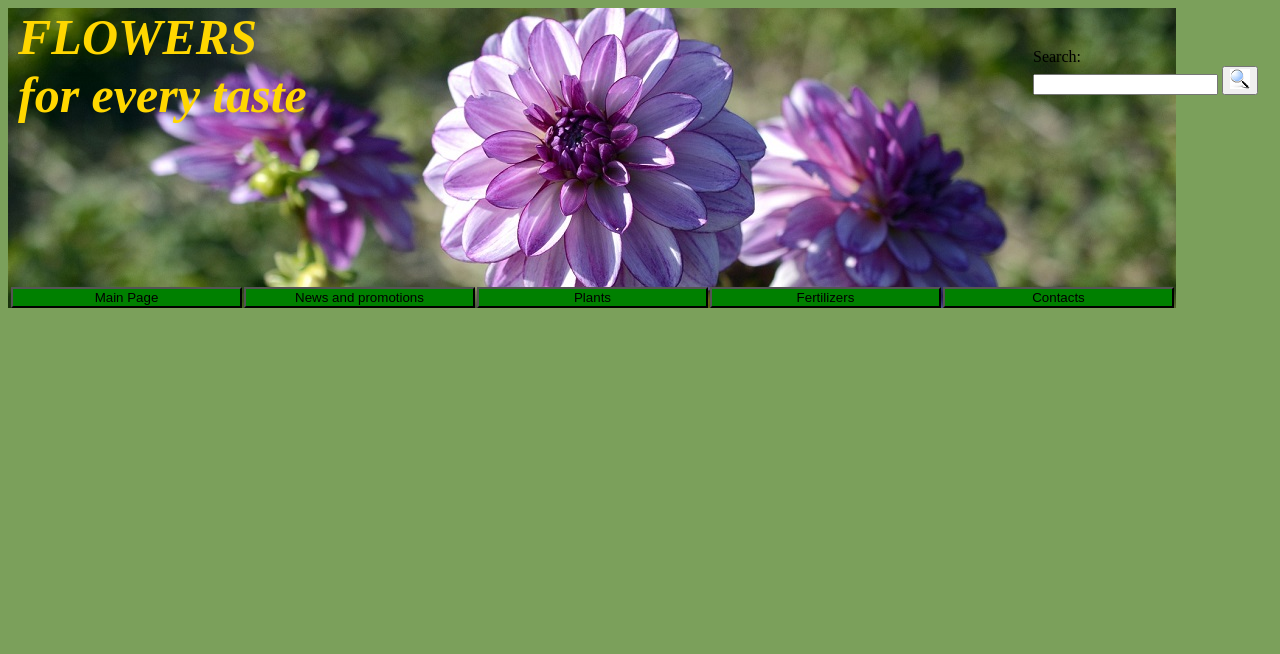
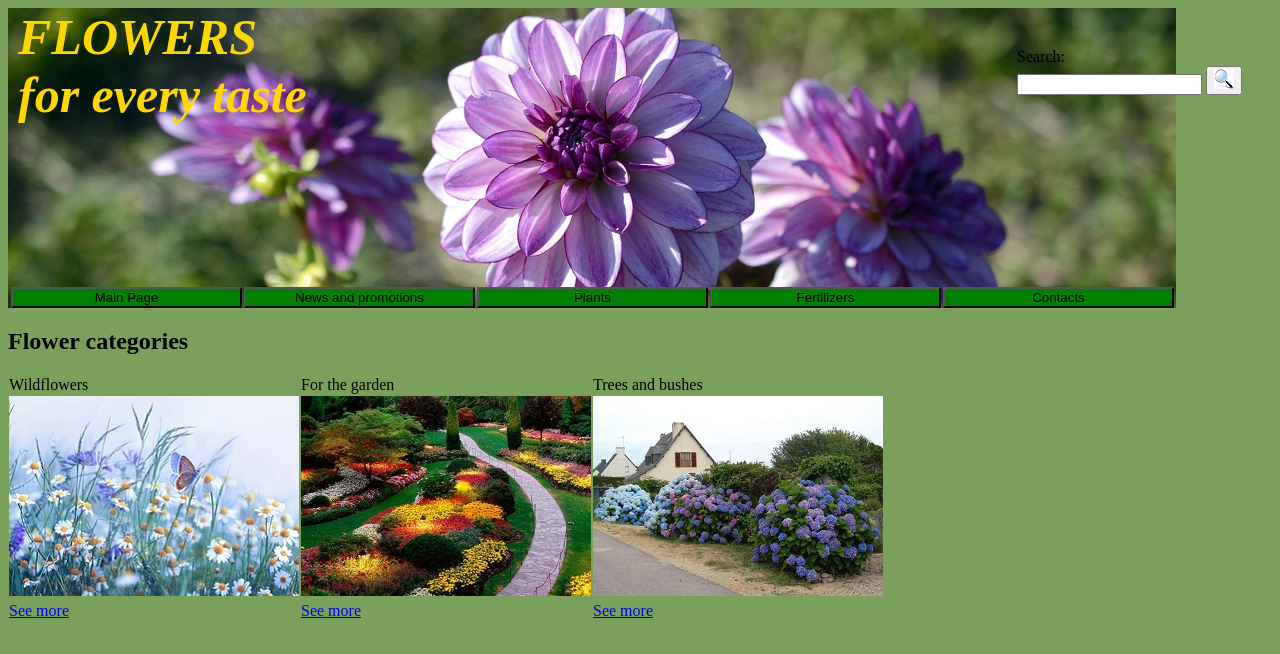
Before and after one commit to AlexanderSHZ/Flowers, a plain HTML site: page Index.html in a window 1280 px wide. Drawn offline with Linux system fonts and the light colour scheme.

Commit message:
work on Flower categories block

```diff
--- a/Index.html
+++ b/Index.html
@@ -42,11 +42,31 @@
 
 
 
+    <div id="FlowerTypes">
 
+        <h2>Flower categories</h2>
 
-    <div>
+        <p>
+            <table border="0" cellspacing="0">
+                <tr>
+                    <td>Wildflowers</td>
+                    <td>For the garden</td>
+                    <td>Trees and bushes</td>
+                </tr>
 
+                <tr>
+                    <td><img src="imgs/wild.jpg"</td>
+                    <td><img src="imgs/garden.jpg"</td>
+                    <td><img src="imgs/bush.jpg"</td>
+                </tr>
 
+                <tr>
+                    <td><a href="whild.html">See more</a></td>
+                    <td><a href="garden.html">See more</a></td>
+                    <td><a href="bush.html">See more</a></td>
+                </tr>
+            </table>
+        </p>
     </div>
 
     <div>
--- a/Stylesheet.css
+++ b/Stylesheet.css
@@ -1,6 +1,6 @@
 #header {
 	background: url(imgs/footer1.jpg) no-repeat left top;
-	position: absolute;
+
 	height: 300px;
 	width: 100%;
 	margin: 0;
```
Also changed, not shown: Imgs/Bush.jpg (added), Imgs/Garden.jpg (added), Imgs/Wild.jpg (added).
